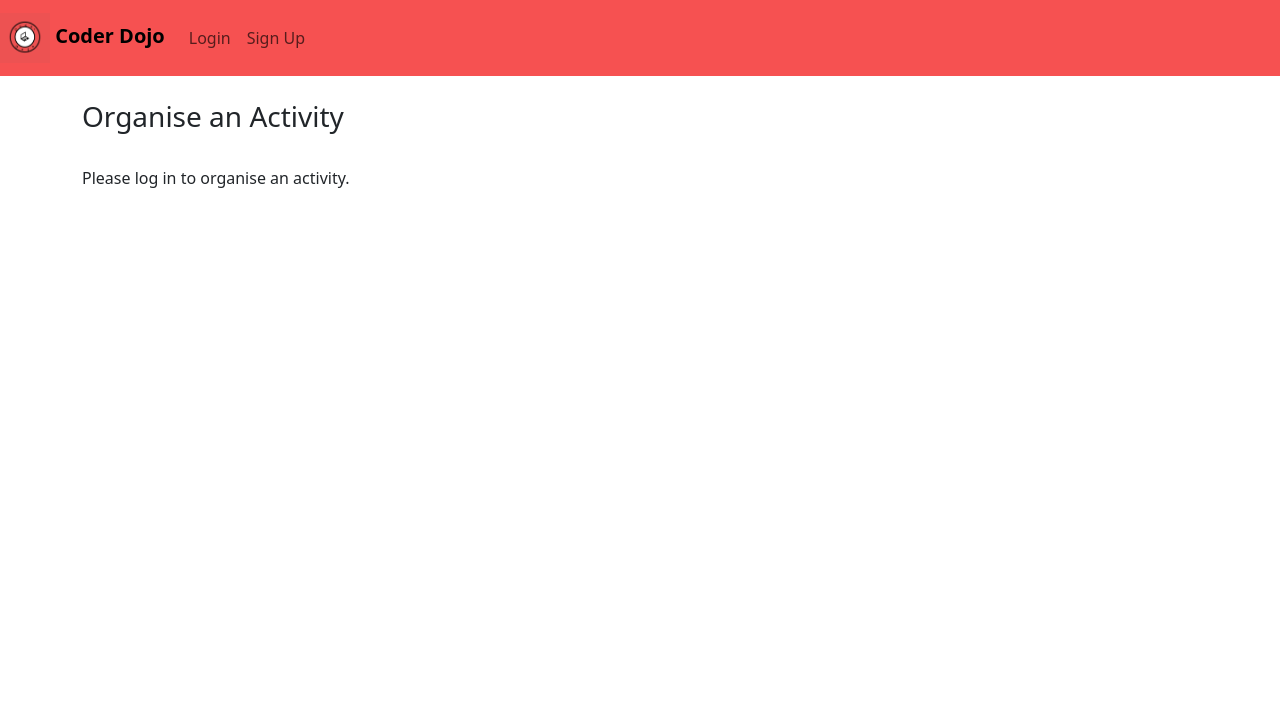
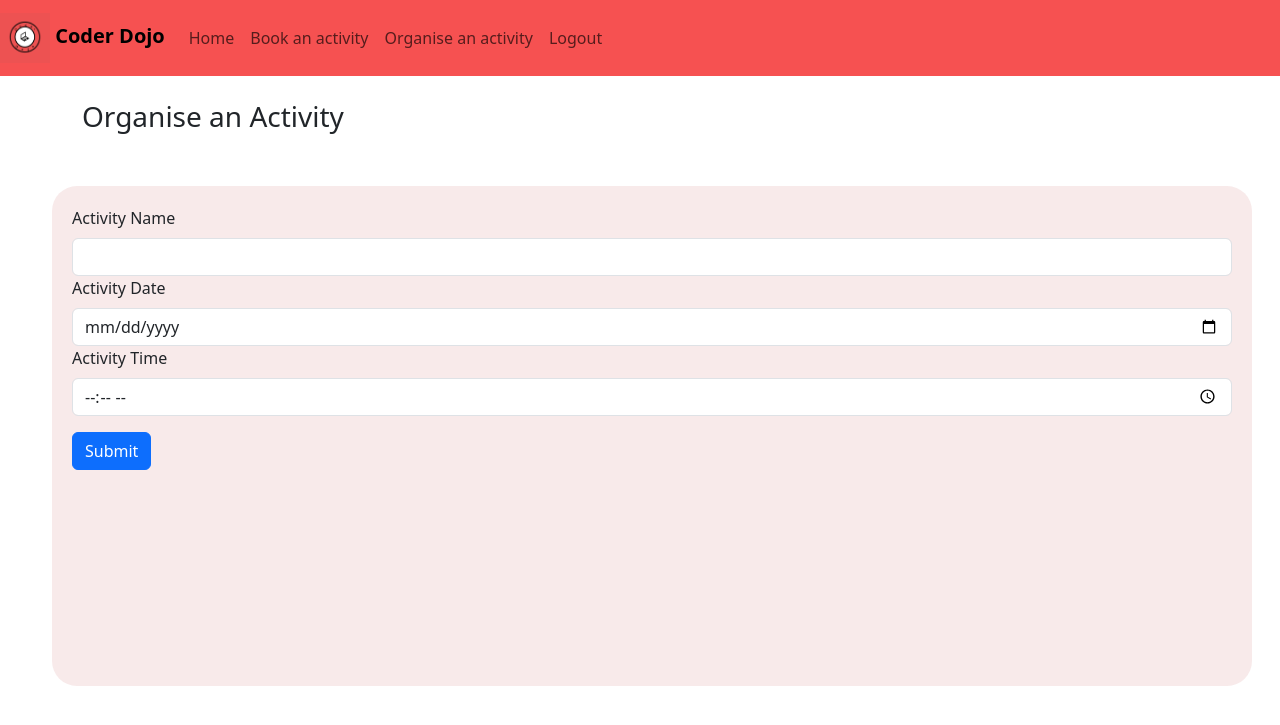
Before and after one commit to Rgopalam17010806/dojoproject, a Flask app: template website/templates/organiseactivity.html in a window 1280 px wide. Shown: the top 725 px of the page. Run offline with Flask 3, Linux system fonts and the light colour scheme; the template is opened without the code that fills it: values that come from a table or form of the project are taken from there, others are empty.

Commit message:
added roles

```diff
--- a/website/__init__.py
+++ b/website/__init__.py
@@ -26,11 +26,14 @@
     register_cli_commands(app)
     engine = sa.create_engine(app.config['SQLALCHEMY_DATABASE_URI'])
     inspector = sa.inspect(engine)
-    if not inspector.has_table("users"):
+    if not inspector.has_table("user"):
         with app.app_context():
             db.drop_all()
             db.create_all()
             app.logger.info('Initialized the database!')
+            admin_user = User(email='ritugopalam6@gmail.com', password='', first_name='Ritu', last_name='Gopalam', type='GOOGLE', role='ADMIN')
+            db.session.add(admin_user)
+            db.session.commit()
     else:
         app.logger.info('Database already contains the users table.')
     login_manager = LoginManager()
--- a/website/auth.py
+++ b/website/auth.py
@@ -17,12 +17,10 @@
 
 
 os.environ['OAUTHLIB_INSECURE_TRANSPORT'] = '1'
-
 GOOGLE_CLIENT_ID = os.environ.get('GOOGLE_CLIENT_ID', None)
 GOOGLE_CLIENT_SECRET = os.environ.get('GOOGLE_CLIENT_SECRET', None)
 
 client = WebApplicationClient(GOOGLE_CLIENT_ID)
-
 
 @auth.route('/google', methods=['GET'])
 def google():
--- a/website/models.py
+++ b/website/models.py
@@ -13,16 +13,17 @@
     last_name = db.Column(db.String(150))
     phone = db.Column(db.String(50))
     type = db.Column(db.String(10))
+    role = db.Column(db.String(10))
 
-class organiseactivity(db.Model):
+class OrganiseActivity(db.Model):
     id = db.Column(db.Integer, primary_key=True)
-    activityname = db.Column(db.String(150), nullable=False)
-    activitydate = db.Column(db.Date, nullable=False)
-    activitytime = db.Column(db.Time, nullable=False)
+    activity_name = db.Column(db.String(150), nullable=False)
+    activity_date = db.Column(db.Date, nullable=False)
+    activity_time = db.Column(db.Time, nullable=False)
 
 
-class organiseactivityForm(FlaskForm):  # Example form using Flask-WTF
-    activityname = StringField('Activity Name', validators=[DataRequired()])
-    activitydate = DateField('Activity Date', validators=[DataRequired()])
-    activitytime = TimeField('Activity Time', validators=[DataRequired()])
+class OrganiseActivityForm(FlaskForm):  # Example form using Flask-WTF
+    activity_name = StringField('Activity Name', validators=[DataRequired()])
+    activity_date = DateField('Activity Date', validators=[DataRequired()])
+    activity_time = TimeField('Activity Time', validators=[DataRequired()])
     submit = SubmitField('Organise Activity')
--- a/website/templates/base.html
+++ b/website/templates/base.html
@@ -36,7 +36,9 @@
             {% if user.is_authenticated %}
             <a class="nav-item nav-link" id="home" href="/">Home</a>
             <a class="nav-item nav-link" id="bookanactivity" href="/bookactivity">Book an activity</a>
+            {% if user.role == 'ADMIN'%}
             <a class="nav-item nav-link" id="organiseanactivity" href="/organiseactivity">Organise an activity</a>
+            {% endif %}
             <a class="nav-item nav-link" id="logout" href="/logout">Logout</a>
             {% else %}
             <a class="nav-item nav-link" id="login" href="/login">Login</a>
--- a/website/templates/organiseactivity.html
+++ b/website/templates/organiseactivity.html
@@ -23,18 +23,18 @@
         {% endif %}
 
         <div class="form-group">
-            {{ form.activityname.label(class="form-label") }}
-            {{ form.activityname(class="form-control") }}
+            {{ form.activity_name.label(class="form-label") }}
+            {{ form.activity_name(class="form-control") }}
         </div>
 
         <div class="form-group">
-            {{ form.activitydate.label(class="form-label") }}
-            <input type="date" name="{{ form.activitydate.name }}" id="{{ form.activitydate.id }}" class="form-control" min="{{ today_date }}" value="{{ form.activitydate.data }}">
+            {{ form.activity_date.label(class="form-label") }}
+            <input type="date" name="{{ form.activity_date.name }}" id="{{ form.activity_date.id }}" class="form-control" min="{{ today_date }}" value="{{ form.activity_date.data }}">
         </div>
 
         <div class="form-group">
-            {{ form.activitytime.label(class="form-label") }}
-            {{ form.activitytime(class="form-control") }}
+            {{ form.activity_time.label(class="form-label") }}
+            {{ form.activity_time(class="form-control") }}
         </div>
 
         <button type="submit" class="btn btn-primary mt-3">Submit</button>
```
Also changed, not shown: website/views.py (+17 -8 lines), instance/database.db.
